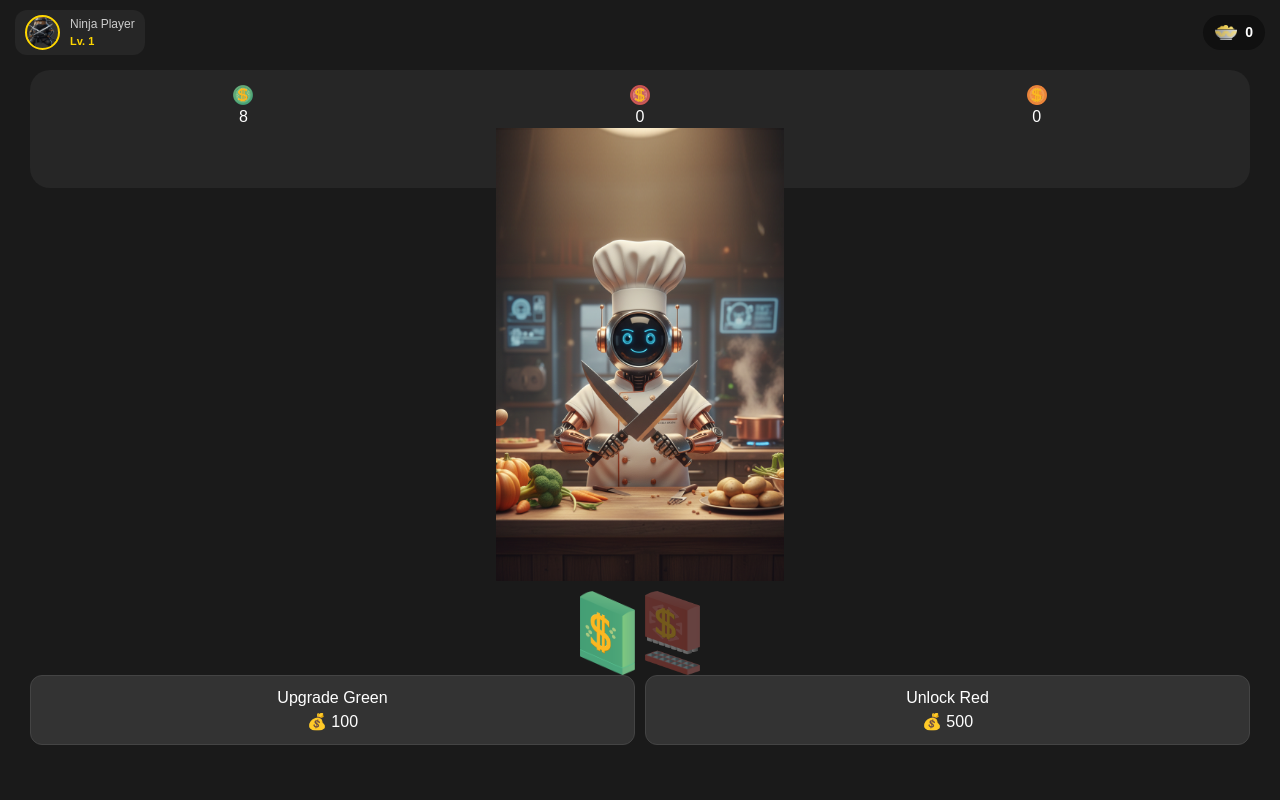
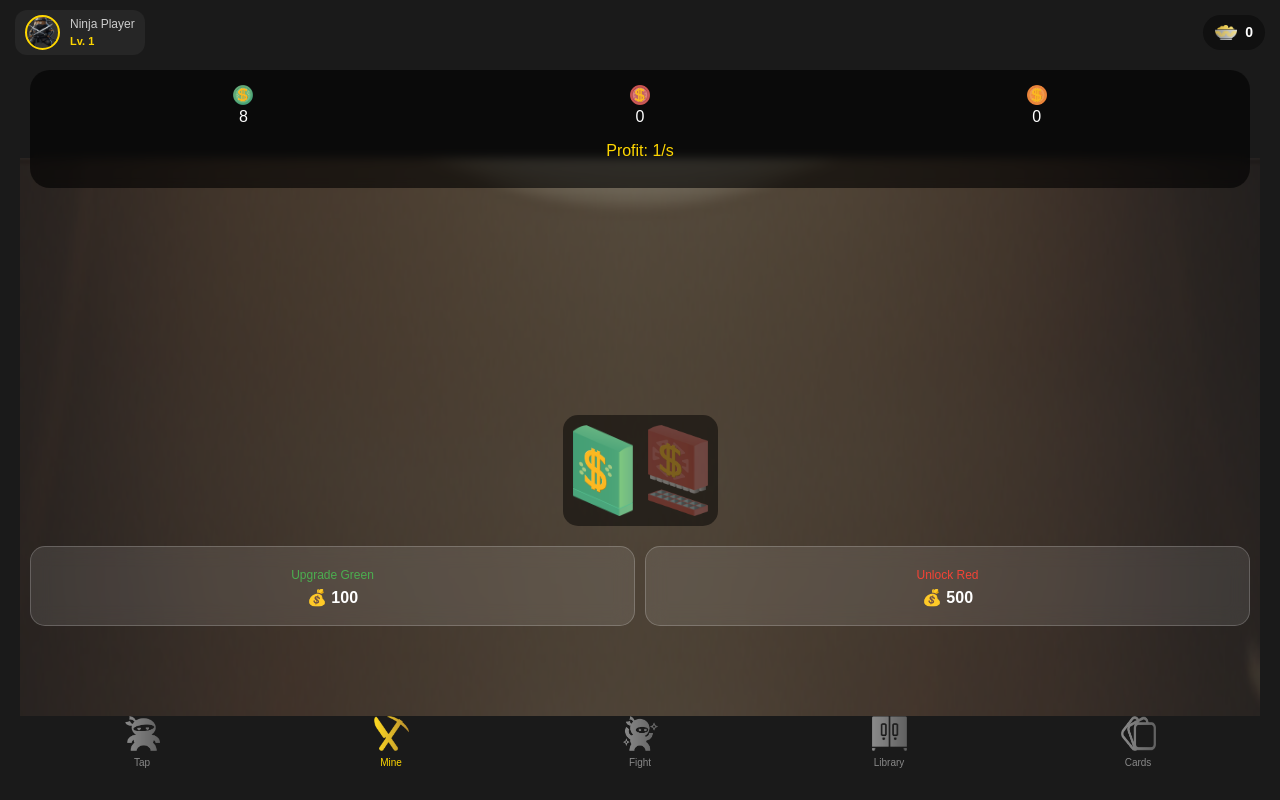
Before and after one commit to sizix21/ninja-gold-game, a Next.js app: page / in a window 1280 px wide. Both pictures are taken after a click on the button "Mine". Built offline with nearby package versions, Linux system fonts and the light colour scheme.

Commit message:
Add files via upload

```diff
--- a/app/page.tsx
+++ b/app/page.tsx
@@ -155,25 +155,59 @@ export default function Home() {
             </div>
           </div>
         ) : activeTab === "Mine" ? (
-          <div style={{ flex: 1, display: "flex", flexDirection: "column", alignItems: "center", padding: "10px" }}>
-            <div style={{ width: "100%", backgroundColor: "rgba(255,255,255,0.05)", borderRadius: "20px", padding: "15px" }}>
+          <div style={{
+            flex: 1,
+            display: "flex",
+            flexDirection: "column",
+            alignItems: "center",
+            padding: "10px",
+            position: "relative", // برای اینکه ربات بتواند زیر بقیه قرار بگیرد
+            overflow: "hidden"
+          }}>
+
+            {/* ۱. تصویر ربات به عنوان بک‌گراند بزرگ */}
+            <div style={{
+              position: "absolute",
+              top: "15%",
+              left: "50%",
+              transform: "translateX(-50%)",
+              width: "120%", // بزرگتر از عرض صفحه برای جلوه بیشتر
+              opacity: 0.4,   // کمی کمرنگ که نوشته‌ها خوانا باشند
+              zIndex: 0,      // رفتن به پشت همه المان‌ها
+              pointerEvents: "none"
+            }}>
+              <img src="/chef-robot.png" style={{ width: "100%", height: "auto", objectFit: "contain" }} />
+            </div>
+
+            {/* ۲. محتوای روی ربات (پنل آمار) */}
+            <div style={{ width: "100%", backgroundColor: "rgba(0,0,0,0.6)", backdropFilter: "blur(5px)", borderRadius: "20px", padding: "15px", zIndex: 1 }}>
                 <div style={{ display: "flex", justifyContent: "space-around", textAlign: "center" }}>
-                   <div><img src="/currency-c.png" style={{width: "20px"}}/><p>{greenCoins}</p></div>
-                   <div><img src="/currency-r.png" style={{width: "20px"}}/><p>{redCoins}</p></div>
-                   <div><img src="/currency-t.png" style={{width: "20px"}}/><p>{orangeCoins}</p></div>
+                   <div><img src="/currency-c.png" style={{width: "20px"}}/><p style={{margin:0}}>{greenCoins}</p></div>
+                   <div><img src="/currency-r.png" style={{width: "20px"}}/><p style={{margin:0}}>{redCoins}</p></div>
+                   <div><img src="/currency-t.png" style={{width: "20px"}}/><p style={{margin:0}}>{orangeCoins}</p></div>
                 </div>
                 <h3 style={{textAlign: "center", color: "#ffd700", margin: "10px 0"}}>Profit: {greenProfit + redProfit + orangeProfit}/s</h3>
             </div>
-            <div style={{ flex: 1, display: "flex", flexDirection: "column", justifyContent: "center", alignItems: "center", position: "relative", marginTop: "-60px" }}>
-                <img src="/chef-robot.png" style={{width: "90%", maxWidth: "320px"}} />
-                <div style={{display: "flex", gap: "10px", marginTop: "10px"}}>
-                   <img src={isGreenOn ? "/cartridge-green-on.png" : "/cartridge-green-off.png"} style={{width: "55px"}} />
-                   <img src={isRedOn ? "/cartridge-red-on.png" : "/cartridge-red-off.png"} style={{width: "55px", opacity: isRedOn ? 1 : 0.4}} />
+
+            {/* ۳. بخش میانی (کارتریج‌ها) */}
+            <div style={{ flex: 1, display: "flex", alignItems: "flex-end", justifyContent: "center", width: "100%", zIndex: 1, marginBottom: "20px" }}>
+                <div style={{ display: "flex", gap: "15px", backgroundColor: "rgba(0,0,0,0.5)", padding: "10px", borderRadius: "15px" }}>
+                   <img src={isGreenOn ? "/cartridge-green-on.png" : "/cartridge-green-off.png"} style={{ width: "60px" }} />
+                   <img src={isRedOn ? "/cartridge-red-on.png" : "/cartridge-red-off.png"} style={{ width: "60px", opacity: isRedOn ? 1 : 0.4 }} />
                 </div>
             </div>
-            <div style={{display: "grid", gridTemplateColumns: "1fr 1fr", gap: "10px", width: "100%", marginBottom: "80px"}}>
-               <button onClick={() => { if(greenCoins >= 100) { setGreenCoins(g=>g-100); setGreenProfit(p=>p+1); }}} style={{padding: "10px", backgroundColor: "#333", color: "white", borderRadius: "12px", border: "1px solid #444"}}>Upgrade Green<br/>💰 100</button>
-               <button onClick={() => { if(greenCoins >= 500 && !isRedOn) { setGreenCoins(g=>g-500); setIsRedOn(true); setRedProfit(1); }}} style={{padding: "10px", backgroundColor: "#333", color: "white", borderRadius: "12px", border: "1px solid #444"}}>Unlock Red<br/>💰 500</button>
+
+            {/* ۴. دکمه‌های ارتقا در پایین‌ترین قسمت */}
+            <div style={{ display: "grid", gridTemplateColumns: "1fr 1fr", gap: "10px", width: "100%", marginBottom: "80px", zIndex: 1 }}>
+               <button onClick={() => { if(greenCoins >= 100) { setGreenCoins(g=>g-100); setGreenProfit(p=>p+1); }}} style={{ padding: "15px", backgroundColor: "rgba(255,255,255,0.1)", color: "white", borderRadius: "15px", border: "1px solid rgba(255,255,255,0.2)", backdropFilter: "blur(10px)" }}>
+                 <span style={{fontSize: "12px", color: "#4caf50"}}>Upgrade Green</span><br/>
+                 <span style={{fontWeight: "bold"}}>💰 100</span>
+               </button>
+
+               <button onClick={() => { if(greenCoins >= 500 && !isRedOn) { setGreenCoins(g=>g-500); setIsRedOn(true); setRedProfit(1); }}} style={{ padding: "15px", backgroundColor: "rgba(255,255,255,0.1)", color: "white", borderRadius: "15px", border: "1px solid rgba(255,255,255,0.2)", backdropFilter: "blur(10px)" }}>
+                 <span style={{fontSize: "12px", color: "#f44336"}}>Unlock Red</span><br/>
+                 <span style={{fontWeight: "bold"}}>💰 500</span>
+               </button>
             </div>
           </div>
         ) : (
```
